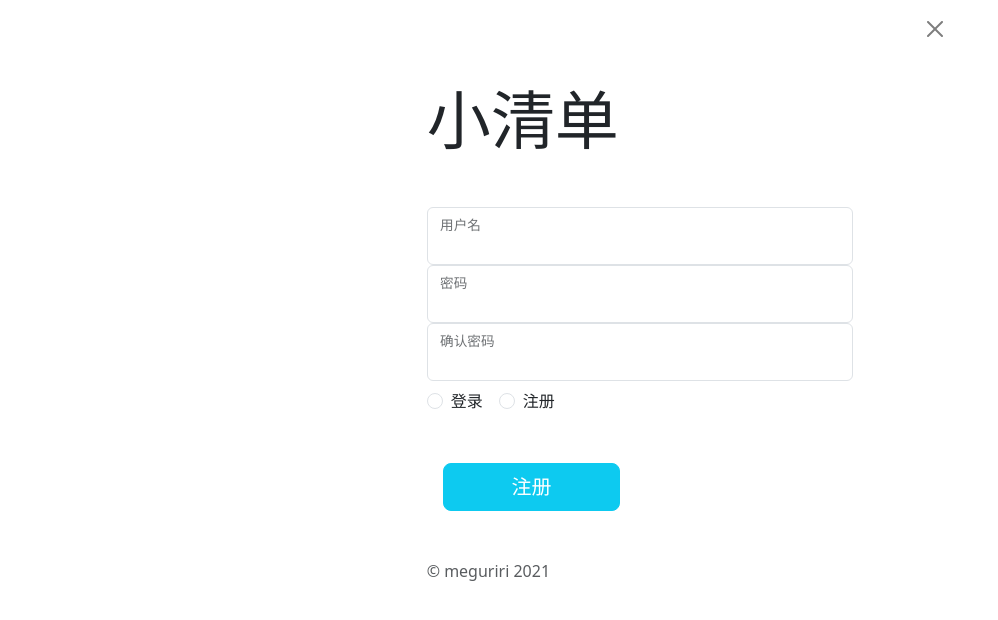
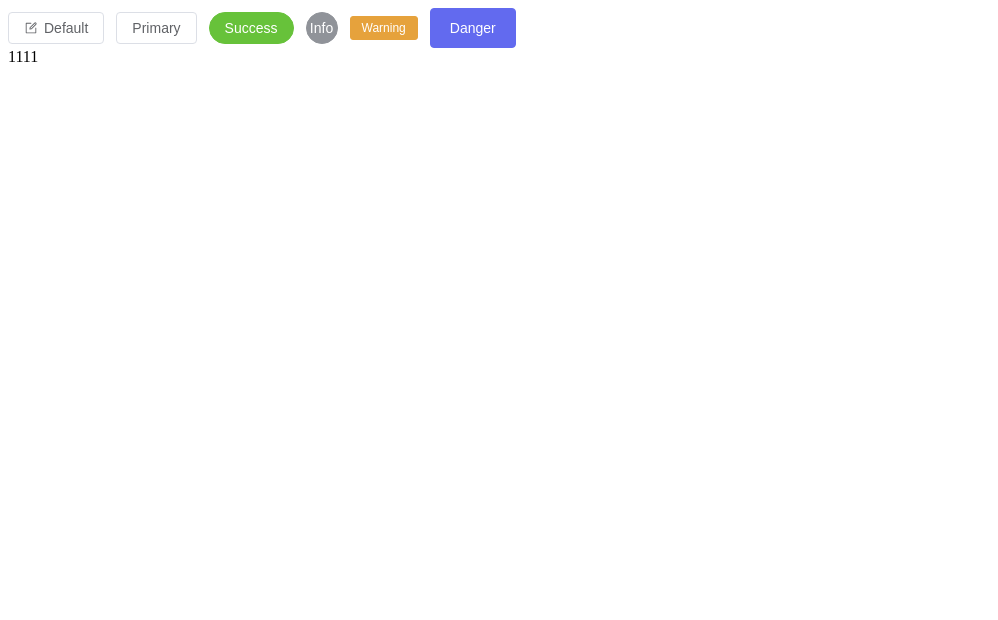
Before and after one commit to meguriri/VueStudy, a Vue app: page / in a window 1280 px wide. Shown: the top 620 px of the page, without its empty margins (0-998 px from the left). Built offline with nearby package versions, Linux system fonts and the light colour scheme.

Commit message:
add study

```diff
--- a/package.json
+++ b/package.json
@@ -10,7 +10,7 @@
   },
   "dependencies": {
     "axios": "^1.6.7",
-    "bootstrap": "^5.3.2",
+    "element-plus": "^2.7.1",
     "vue": "^3.3.11"
   },
   "devDependencies": {
--- a/src/App.vue
+++ b/src/App.vue
@@ -1,7 +1,25 @@
 <template >
-  <login/>
+  <!-- <login/> -->
+  <div class="mb-4">
+    <el-button @click="fic" :icon="Edit">Default</el-button>
+    <el-button >Primary</el-button>
+    <el-button type="success" :loading="ll" round>Success</el-button>
+    <el-button type="info"  circle>Info</el-button>
+    <el-button type="warning" size="small">Warning</el-button>
+    <el-button color="#626aef"  size="large">Danger</el-button>
+  </div>
+  <div >
+    1111
+  </div>
 </template>
 
 <script setup>
   import login from "./components/login/login.vue"
+  import {Edit} from '@element-plus/icons-vue'
+  import {ref} from 'vue'
+  let ll =ref(false)
+  function fic(){
+    ll.value=!ll.value
+    console.log(ll.value)
+  }
 </script>
```
Also changed, not shown: src/main.js (+6 -3 lines), 1 other file (tests, documents, lock files or other folders).
